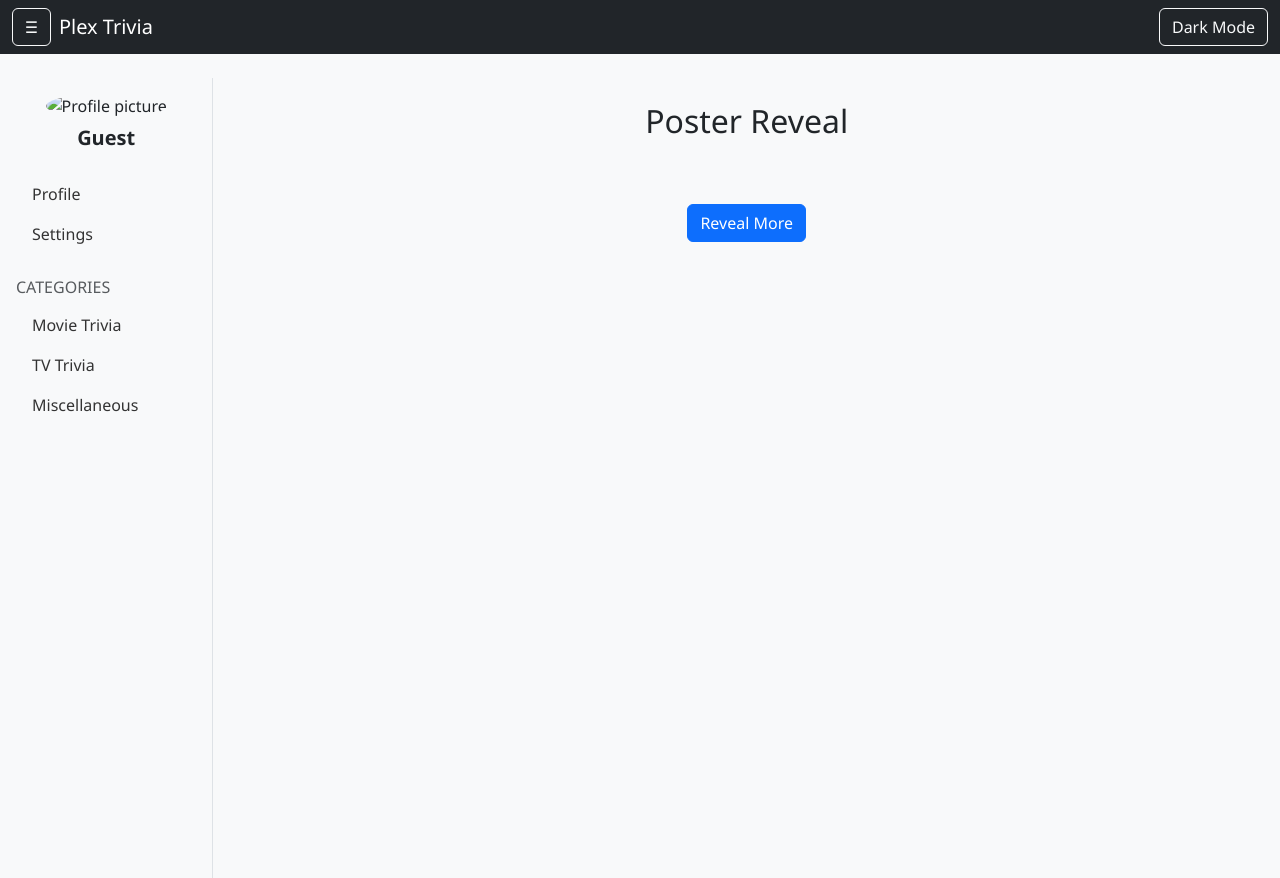
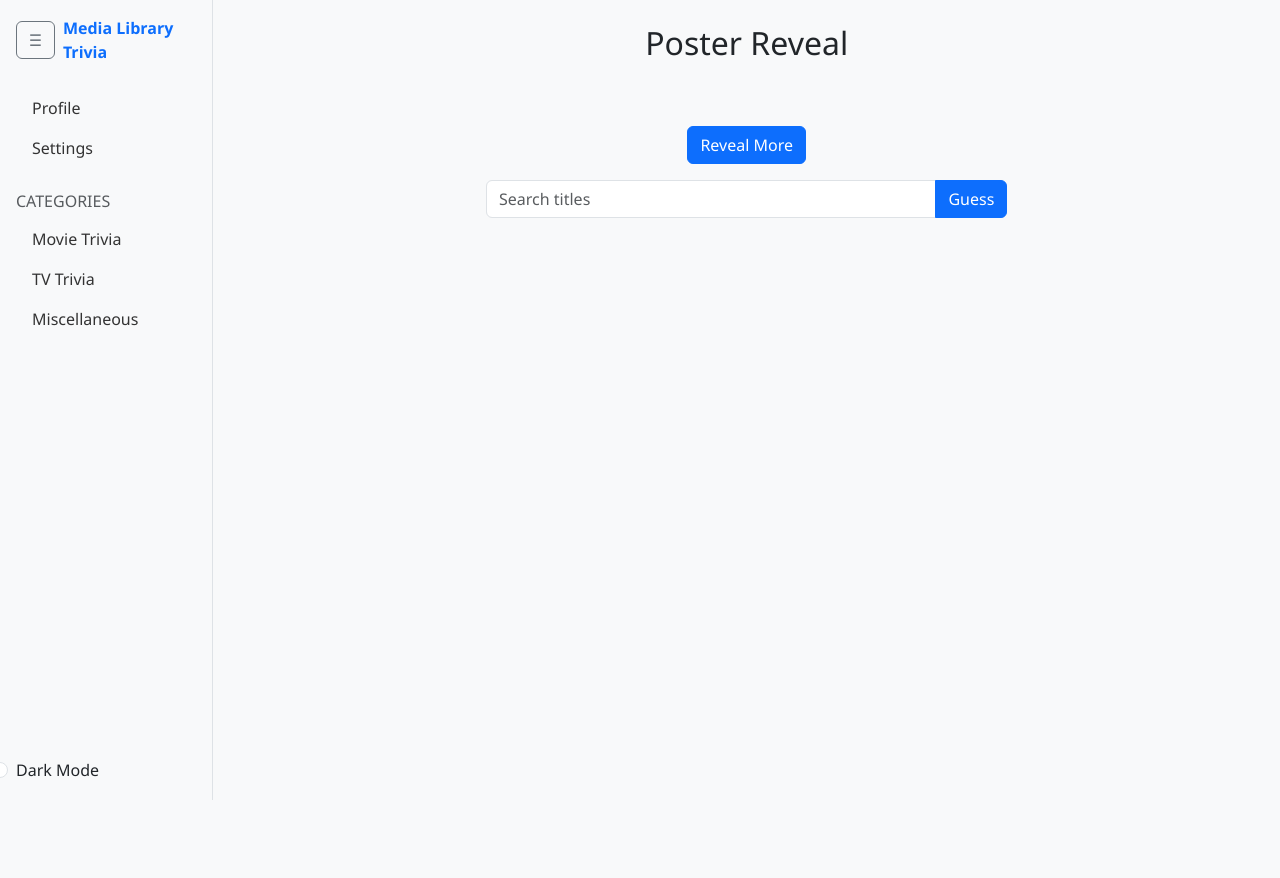
Before and after one commit to chanzer0/media-server-trivia, a Flask app: page /game/poster in a window 1280 px wide. After the commit the page ends 800 px from the top, so only its background shows below. Run offline with Flask 3, Linux system fonts and the light colour scheme; data that the repository does not hold is empty; some libraries are stand-ins or nearby versions.

Commit message:
Improve sidebar layout and poster guessing

```diff
--- a/app/static/base.js
+++ b/app/static/base.js
@@ -2,7 +2,7 @@
 function initLayoutControls() {
   const sidebar = document.querySelector('.sidebar');
   const toggleSidebar = document.getElementById('toggleSidebar');
-  const toggleDark = document.getElementById('toggleDark');
+  const toggleDark = document.getElementById('toggleDarkSwitch');
   const body = document.body;
 
   toggleSidebar.addEventListener('click', () => {
@@ -12,15 +12,17 @@ function initLayoutControls() {
   function setDark(enabled) {
     body.classList.toggle('dark-mode', enabled);
     localStorage.setItem('darkMode', enabled ? '1' : '0');
+    toggleDark.checked = enabled;
   }
 
-  toggleDark.addEventListener('click', () => {
-    setDark(!body.classList.contains('dark-mode'));
+  toggleDark.addEventListener('change', () => {
+    setDark(toggleDark.checked);
   });
 
   // load saved mode
   if (localStorage.getItem('darkMode') === '1') {
     body.classList.add('dark-mode');
+    toggleDark.checked = true;
   }
 }
 
--- a/app/static/poster.js
+++ b/app/static/poster.js
@@ -5,6 +5,9 @@ document.addEventListener('DOMContentLoaded', () => {
   const summary = document.getElementById('posterSummary');
   const revealBtn = document.getElementById('posterReveal');
   const result = document.getElementById('posterAnswer');
+  const guessInput = document.getElementById('posterGuessInput');
+  const guessBtn = document.getElementById('posterGuessBtn');
+  const titleList = document.getElementById('posterTitleList');
   let data = null;
   let blur = 15;
   let count = 3;
@@ -35,5 +38,28 @@ document.addEventListener('DOMContentLoaded', () => {
     }
   });
 
+  guessBtn.addEventListener('click', () => {
+    const guess = guessInput.value.trim().toLowerCase();
+    if (!data) return;
+    if (guess === data.title.toLowerCase()) {
+      result.innerHTML = `<div class='alert alert-success'>Correct! It was ${data.title}</div>`;
+      revealBtn.disabled = true;
+      guessBtn.disabled = true;
+    } else {
+      result.innerHTML = `<div class='alert alert-danger'>Try again!</div>`;
+    }
+  });
+
+  async function loadTitles() {
+    const res = await fetch('/api/library');
+    const library = await res.json();
+    [...library.movies, ...library.shows].forEach(t => {
+      const opt = document.createElement('option');
+      opt.value = t;
+      titleList.appendChild(opt);
+    });
+  }
+
+  loadTitles();
   init();
 });
--- a/app/static/style.css
+++ b/app/static/style.css
@@ -20,6 +20,25 @@ body.dark-mode .card {
   background-color: #242424;
   color: #e0e0e0;
 }
+
+body.dark-mode .form-control {
+  background-color: #333;
+  border-color: #555;
+  color: #e0e0e0;
+}
+
+body.dark-mode .progress {
+  background-color: #333;
+}
+
+body.dark-mode .sidebar .nav-link {
+  color: #ccc;
+}
+
+body.dark-mode .sidebar .nav-link:hover {
+  background-color: #333;
+}
+
 
 .sidebar {
   background-color: #f8f9fa;
--- a/app/templates/base.html
+++ b/app/templates/base.html
@@ -8,21 +8,12 @@
     <link rel="stylesheet" href="{{ url_for('static', filename='style.css') }}">
   </head>
   <body class="bg-light">
-    <nav class="navbar navbar-dark bg-dark mb-4">
-      <div class="container-fluid d-flex align-items-center">
-        <button id="toggleSidebar" class="btn btn-outline-light me-2">&#9776;</button>
-        <span class="navbar-brand mb-0 h1">Plex Trivia</span>
-        <div class="ms-auto">
-          <button id="toggleDark" class="btn btn-outline-light">Dark Mode</button>
-        </div>
-      </div>
-    </nav>
     <div class="container-fluid">
       <div class="row flex-nowrap">
-        <aside class="sidebar col-12 col-md-3 col-lg-2 p-3">
-          <div class="text-center mb-4">
-            <img src="https://via.placeholder.com/80" class="rounded-circle mb-2" alt="Profile picture">
-            <h5 class="fw-bold">Guest</h5>
+        <aside class="sidebar col-12 col-md-3 col-lg-2 p-3 position-relative">
+          <div class="d-flex justify-content-between align-items-center mb-4">
+            <button id="toggleSidebar" class="btn btn-outline-secondary me-2">&#9776;</button>
+            <a href="{{ url_for('main.index') }}" class="fw-bold text-decoration-none">Media Library Trivia</a>
           </div>
           <ul class="nav flex-column mb-4">
             <li class="nav-item"><a class="nav-link" href="#">Profile</a></li>
@@ -34,6 +25,10 @@
             <li class="nav-item"><a class="nav-link" href="#">TV Trivia</a></li>
             <li class="nav-item"><a class="nav-link" href="#">Miscellaneous</a></li>
           </ul>
+          <div class="form-check form-switch dark-toggle position-absolute bottom-0 start-0 w-100 px-3 pb-3">
+            <input class="form-check-input" type="checkbox" id="toggleDarkSwitch">
+            <label class="form-check-label" for="toggleDarkSwitch">Dark Mode</label>
+          </div>
         </aside>
         <main class="col py-4">
           {% block content %}{% endblock %}
--- a/app/templates/game_poster.html
+++ b/app/templates/game_poster.html
@@ -6,6 +6,11 @@
   <img id="posterImg" style="max-width:100%;filter:blur(15px);" class="mb-3" />
   <p id="posterSummary" class="mb-3"></p>
   <button id="posterReveal" class="btn btn-primary">Reveal More</button>
+  <div class="input-group my-3 w-50 mx-auto">
+    <input id="posterGuessInput" list="posterTitleList" class="form-control" placeholder="Search titles">
+    <datalist id="posterTitleList"></datalist>
+    <button class="btn btn-primary" id="posterGuessBtn">Guess</button>
+  </div>
   <div id="posterAnswer" class="mt-3"></div>
 </div>
 <script src="{{ url_for('static', filename='poster.js') }}"></script>
```
